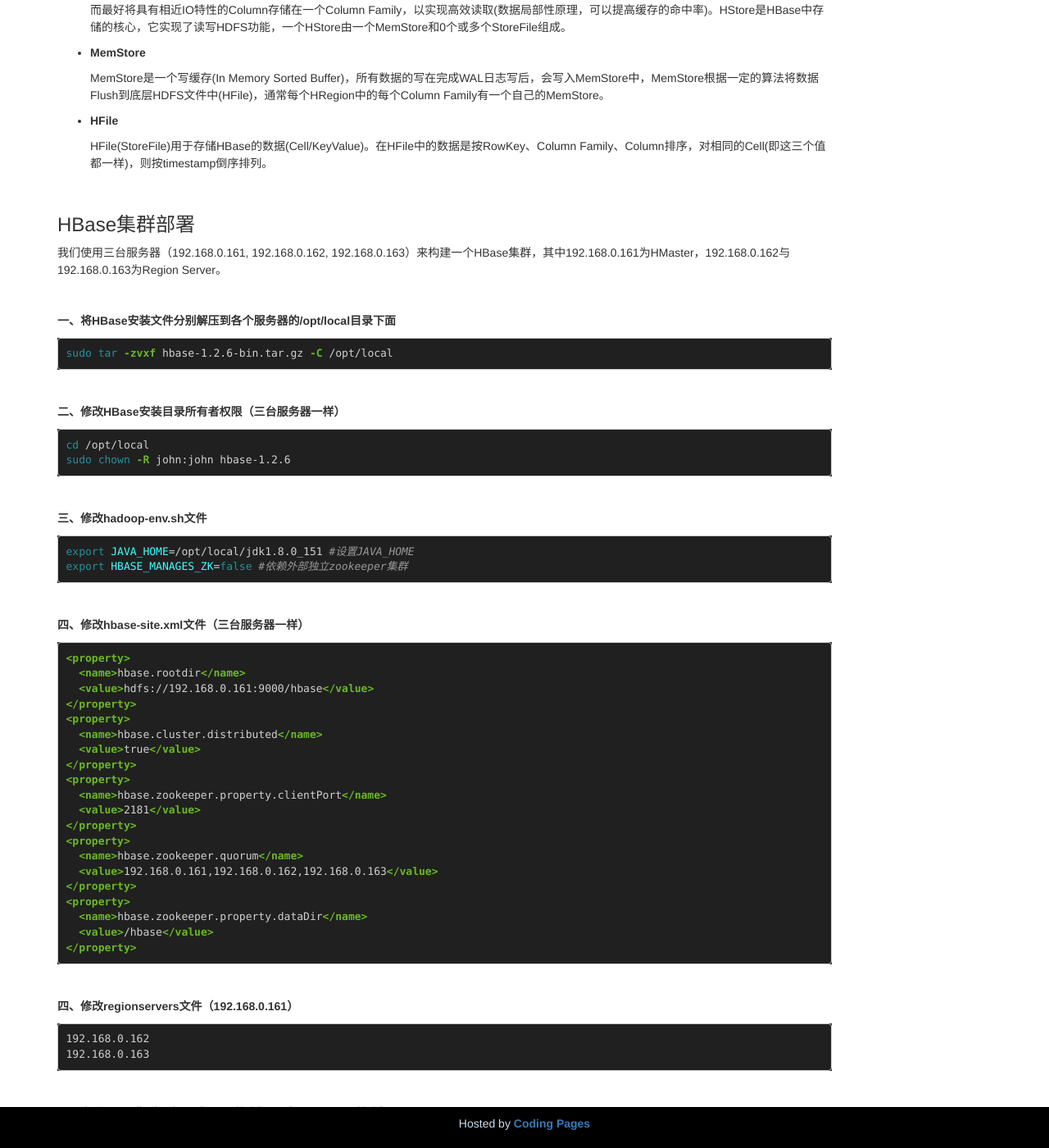
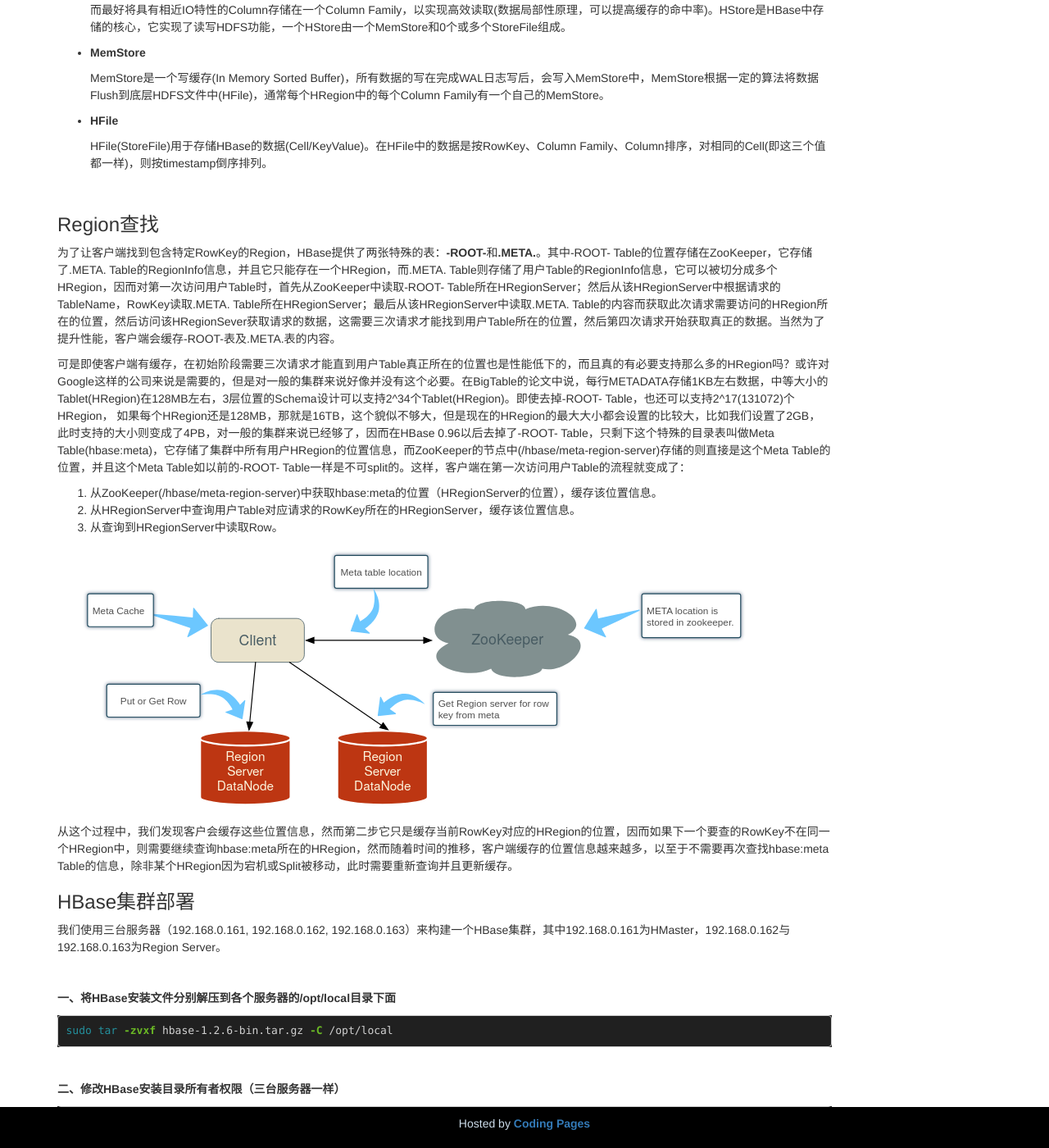
Before and after one commit to OuYangLiang/ouyangliang.github.io, a Jekyll site: the page built from _posts/2018-04-26-HBase简介.markdown, in a window 1280 px wide and 1400 px high, scrolled down 3732 px. Shown: the whole window at 82% size. Built offline with Jekyll 4.4.1, drawn with Linux system fonts in a browser that asks for light colours.

Commit message:
more info about hbase -> Region location.

```diff
--- a/_posts/2018-04-26-HBase简介.markdown
+++ b/_posts/2018-04-26-HBase简介.markdown
@@ -154,6 +154,20 @@
 
 <br/>
 
+### Region查找
+
+为了让客户端找到包含特定RowKey的Region，HBase提供了两张特殊的表：**-ROOT-**和**.META.**。其中-ROOT- Table的位置存储在ZooKeeper，它存储了.META. Table的RegionInfo信息，并且它只能存在一个HRegion，而.META. Table则存储了用户Table的RegionInfo信息，它可以被切分成多个HRegion，因而对第一次访问用户Table时，首先从ZooKeeper中读取-ROOT- Table所在HRegionServer；然后从该HRegionServer中根据请求的TableName，RowKey读取.META. Table所在HRegionServer；最后从该HRegionServer中读取.META. Table的内容而获取此次请求需要访问的HRegion所在的位置，然后访问该HRegionSever获取请求的数据，这需要三次请求才能找到用户Table所在的位置，然后第四次请求开始获取真正的数据。当然为了提升性能，客户端会缓存-ROOT-表及.META.表的内容。
+
+可是即使客户端有缓存，在初始阶段需要三次请求才能直到用户Table真正所在的位置也是性能低下的，而且真的有必要支持那么多的HRegion吗？或许对Google这样的公司来说是需要的，但是对一般的集群来说好像并没有这个必要。在BigTable的论文中说，每行METADATA存储1KB左右数据，中等大小的Tablet(HRegion)在128MB左右，3层位置的Schema设计可以支持2^34个Tablet(HRegion)。即使去掉-ROOT- Table，也还可以支持2^17(131072)个HRegion， 如果每个HRegion还是128MB，那就是16TB，这个貌似不够大，但是现在的HRegion的最大大小都会设置的比较大，比如我们设置了2GB，此时支持的大小则变成了4PB，对一般的集群来说已经够了，因而在HBase 0.96以后去掉了-ROOT- Table，只剩下这个特殊的目录表叫做Meta Table(hbase:meta)，它存储了集群中所有用户HRegion的位置信息，而ZooKeeper的节点中(/hbase/meta-region-server)存储的则直接是这个Meta Table的位置，并且这个Meta Table如以前的-ROOT- Table一样是不可split的。这样，客户端在第一次访问用户Table的流程就变成了：
+
+1. 从ZooKeeper(/hbase/meta-region-server)中获取hbase:meta的位置（HRegionServer的位置），缓存该位置信息。
+2. 从HRegionServer中查询用户Table对应请求的RowKey所在的HRegionServer，缓存该位置信息。
+3. 从查询到HRegionServer中读取Row。
+
+![Region Locate]({{site.baseurl}}/pic/hadoop/14.svg)
+
+从这个过程中，我们发现客户会缓存这些位置信息，然而第二步它只是缓存当前RowKey对应的HRegion的位置，因而如果下一个要查的RowKey不在同一个HRegion中，则需要继续查询hbase:meta所在的HRegion，然而随着时间的推移，客户端缓存的位置信息越来越多，以至于不需要再次查找hbase:meta Table的信息，除非某个HRegion因为宕机或Split被移动，此时需要重新查询并且更新缓存。
+
 ### HBase集群部署
 
 我们使用三台服务器（192.168.0.161, 192.168.0.162, 192.168.0.163）来构建一个HBase集群，其中192.168.0.161为HMaster，192.168.0.162与192.168.0.163为Region Server。
```
Also changed, not shown: pic/hadoop/14.svg (added), 1 other file.
